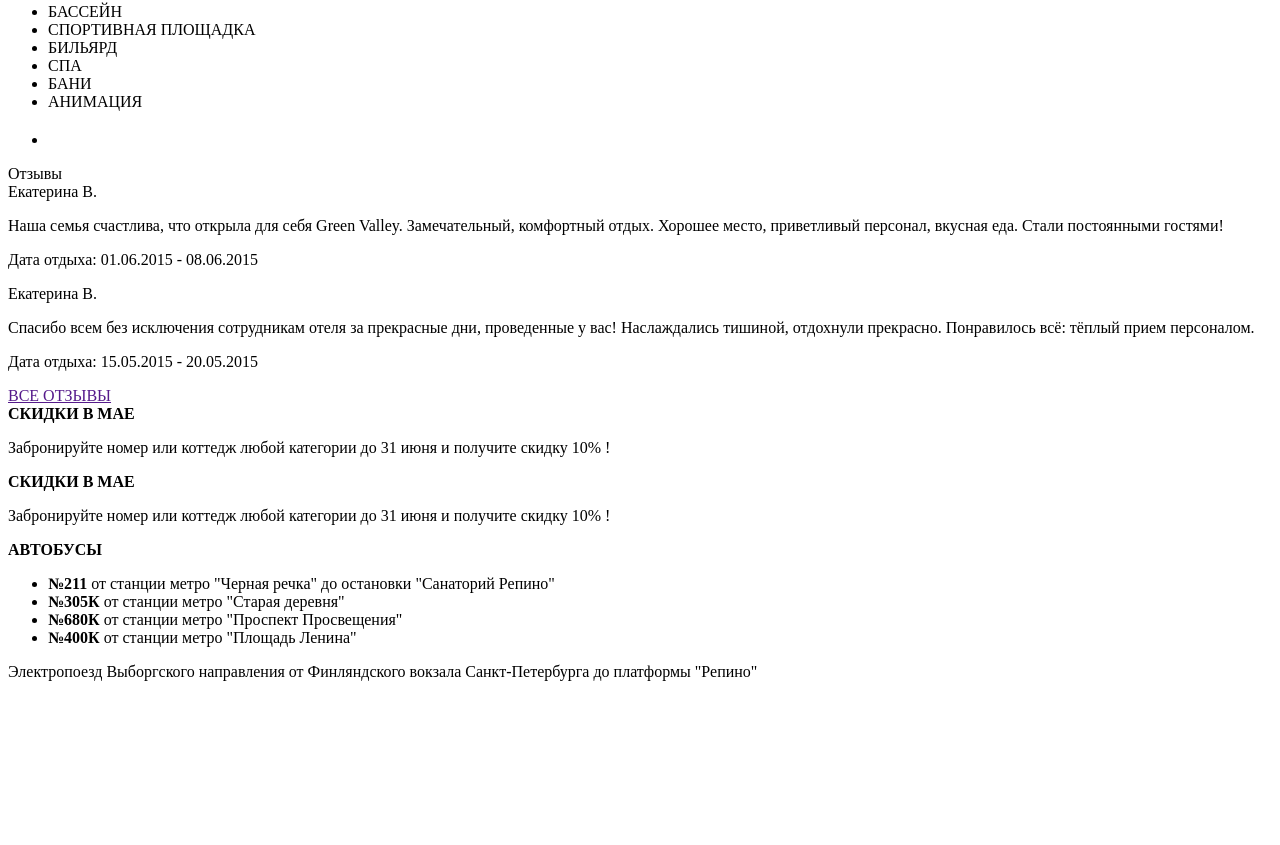
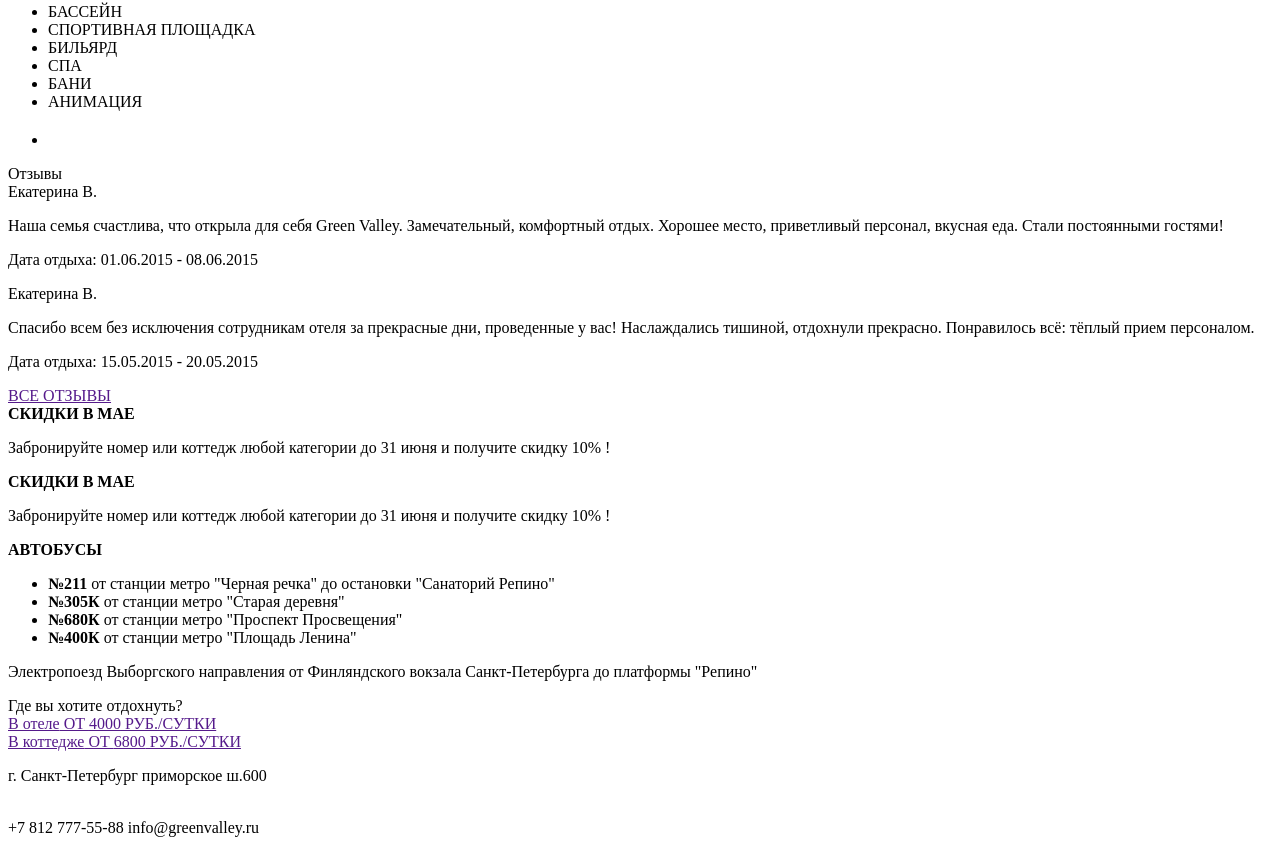
Before and after one commit to KirillMalakhov/green_valley, a plain HTML site: page index.html in a window 1280 px wide. Shown: the part 386-1231 px from the top of the page. Before the commit the page ends 1083 px from the top, so only its background shows below. Drawn offline with Linux system fonts and the light colour scheme.

Commit message:
first page

```diff
--- a/index.html
+++ b/index.html
@@ -135,7 +135,36 @@
       </div>
     </div>
   </div>
-
+   <div class="offer-choice">
+     <span>Где вы хотите отдохнуть?</span>
+     <div class="offer-choice__item">
+       <a href="">
+         <span class="offer-choice__title">В отеле</span>
+         ОТ <span class="offer-choice__price">4000</span> РУБ./СУТКИ
+       </a>
+     </div>
+     <div class="offer-choice__item">
+       <a href="">
+         <span class="offer-choice__title">В коттедже</span>
+         ОТ <span class="offer-choice__price">6800</span> РУБ./СУТКИ
+       </a>
+     </div>
+   </div>
   </main>
+  <footer class="page-footer">
+    <div class="page-footer__adress">
+      <p>г. Санкт-Петербург приморское ш.600</p>
+    </div>
+    <div class="page-footer__links">
+      <img src="" alt="" class="site-logo">
+      <a href="" class="vk"> </a>
+      <a href="" class="instagramm"> </a>
+      <a href="" class="facebook"> </a>
+    </div>
+    <div class="page-footer__phone">
+      <span>+7 812 777-55-88</span>
+      <span>info@greenvalley.ru</span>
+    </div>
+  </footer>
 </body>
 </html>
```
Also changed, not shown: room-list.html (added).
